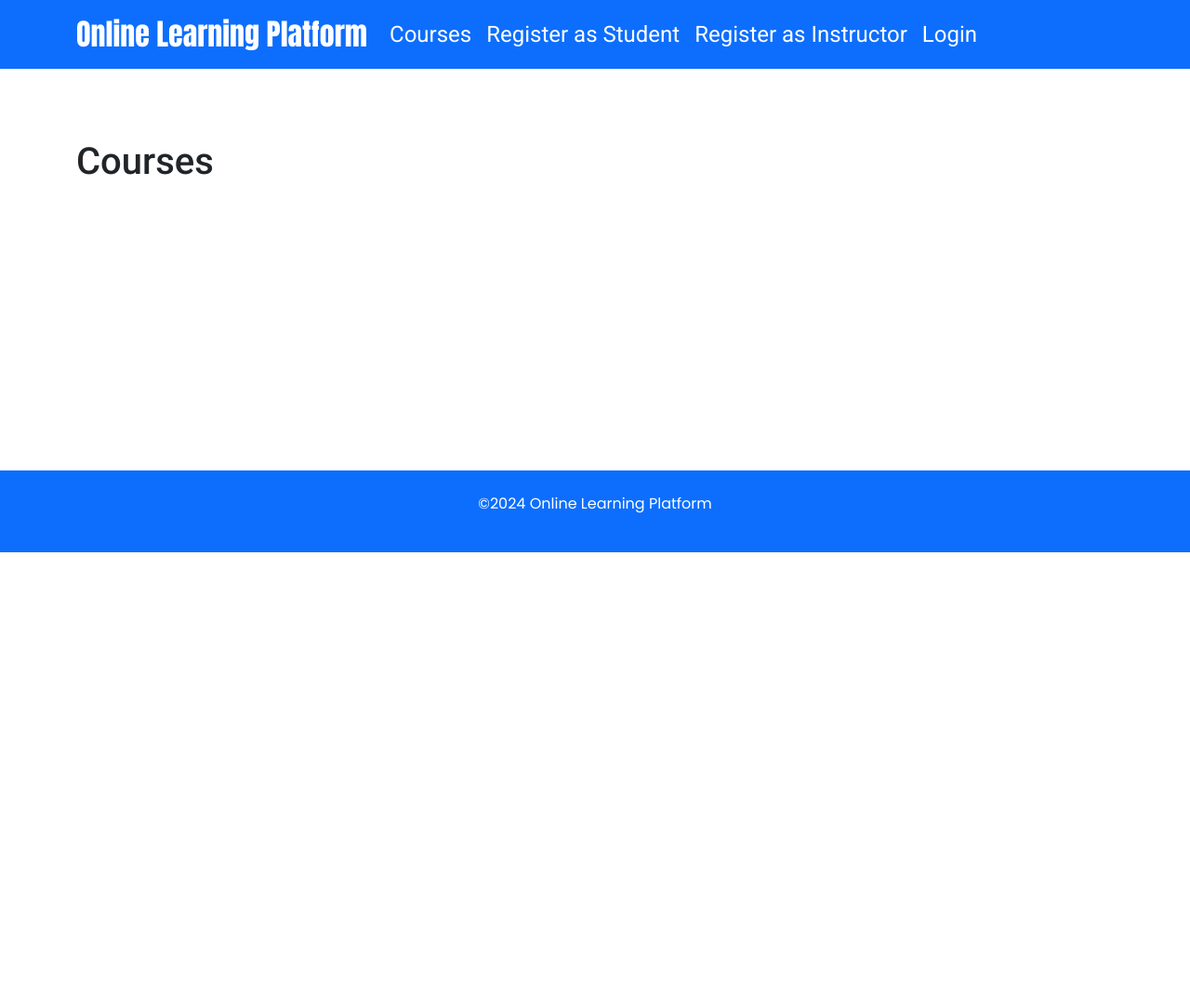
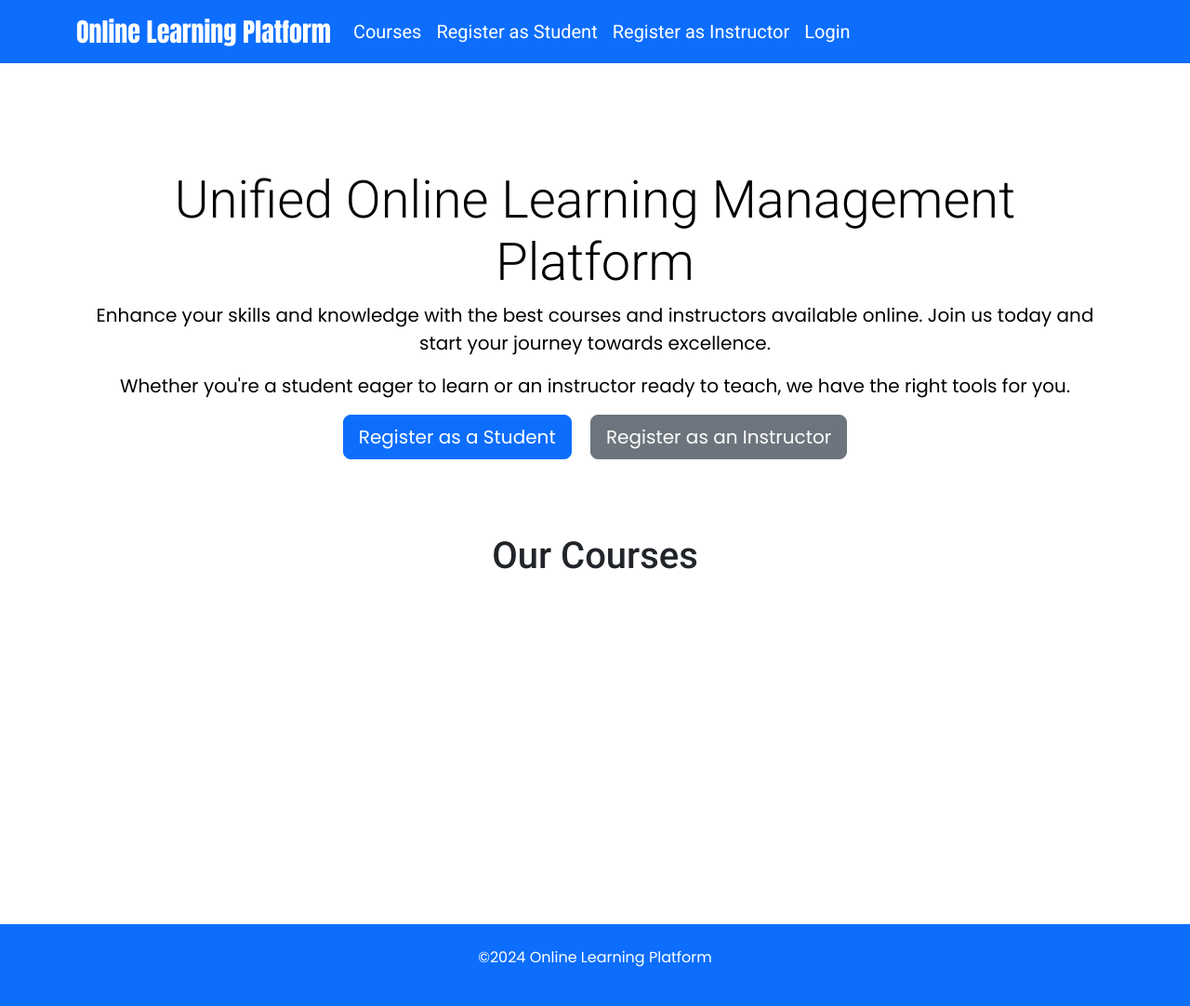
Before and after one commit to MusfiqDehan/OnlineLearningPlatform, a Django app: page / in a window 1280 px wide. Shown: the whole page at 93% size. Before the commit the page ends 594 px from the top, so only its background shows below. Run offline with Django 5.2, Linux system fonts and the light colour scheme; data that the repository does not hold is empty.

```diff
--- a/templates/base.html
+++ b/templates/base.html
@@ -40,9 +40,9 @@
 
 <body>
     <header>
-        <nav class="navbar navbar-expand-lg fixed-top bg-primary">
+        <nav class="navbar navbar-expand-lg fixed-top top-0 bg-primary">
             <div class="container">
-                <a class="navbar-brand logo fs-2 text-white" href="#">Online Learning Platform</a>
+                <a class="navbar-brand logo fs-3 text-white" href="{% url 'course_list' %}">Online Learning Platform</a>
                 <button class="navbar-toggler" type="button" data-bs-toggle="collapse"
                     data-bs-target="#navbarSupportedContent" aria-controls="navbarSupportedContent"
                     aria-expanded="false" aria-label="Toggle navigation">
@@ -51,34 +51,34 @@
                 <div class="collapse navbar-collapse" id="navbarSupportedContent">
                     <ul class="navbar-nav me-auto mb-2 mb-lg-0">
                         <li class="nav-item">
-                            <a class="nav-link fs-4 text-white" aria-current="page"
+                            <a class="nav-link fs-5 text-white" aria-current="page"
                                 href="{% url 'course_list' %}">Courses</a>
                         </li>
 
                         <li class="nav-item">
-                            <a class="nav-link fs-4 text-white" aria-current="page"
+                            <a class="nav-link fs-5 text-white" aria-current="page"
                                 href="{% url 'student_signup' %}">Register as Student</a>
                         </li>
 
                         <li class="nav-item">
-                            <a class="nav-link fs-4 text-white" aria-current="page"
+                            <a class="nav-link fs-5 text-white" aria-current="page"
                                 href="{% url 'instructor_signup' %}">Register as Instructor</a>
                         </li>
 
                         <li class="nav-item">
-                            <a class="nav-link fs-4 text-white" aria-current="page" href="{% url 'login' %}">Login</a>
+                            <a class="nav-link fs-5 text-white" aria-current="page" href="{% url 'login' %}">Login</a>
                         </li>
 
                         {% if user.is_authenticated %}
                         {% if user.is_instructor %}
 
                         <li class="nav-item">
-                            <a class="nav-link fs-3 text-white" href="{% url 'course_create' %}">Create Course</a>
+                            <a class="nav-link fs-5 text-white" href="{% url 'course_create' %}">Create Course</a>
                         </li>
                         {% endif %}
 
                     </ul>
-                    <span class="nav-link">Welcome, {{ user.username }}</span>
+                    <span class="nav-link fs-5 text-white">Welcome, {{ user.username }}</span>
 
                     {% endif %}
                 </div>
@@ -103,7 +103,7 @@
         {% endblock %}
     </main>
 
-    <footer class="bg-primary text-white text-center align-middle w-full py-4">
+    <footer class="bg-primary text-white text-center align-middle py-4 bottom-0 w-100">
 
         <p>&copy;2024 Online Learning Platform</p>
 
--- a/templates/courses/course_list.html
+++ b/templates/courses/course_list.html
@@ -1,15 +1,54 @@
 {% extends 'base.html' %}
 
 {% block content %}
-  <h1>Courses</h1>
-  {% for course in courses %}
-    <div>
-      {% if course.thumbnail %}
-        <img src="{{ course.thumbnail.url }}" alt="{{ course.title }}" style="max-width: 200px;" />
-      {% endif %}
-      <h2><a href="{% url 'course_detail' course.pk %}">{{ course.title }}</a></h2>
-      <p>{{ course.description }}</p>
-      <p>Instructor: {{ course.instructor.username }}</p>
+
+<style>
+  #courses {
+    text-align: center;
+  }
+</style>
+<!-- Hero Section -->
+<section id="hero" class="text-black text-center py-3">
+  <div class="py-3">
+    <h1 class="display-4">
+      Unified Online Learning Management Platform
+    </h1>
+    <p class="lead">
+      Enhance your skills and knowledge with the best courses and instructors available online. Join us
+      today and start your journey towards excellence.
+    </p>
+    <p class="lead">
+      Whether you're a student eager to learn or an instructor ready to teach, we have the right tools for
+      you.
+    </p>
+    <a href="{% url 'student_signup' %}" class="btn btn-primary btn-lg mx-2">Register as a Student</a>
+    <a href="{% url 'instructor_signup' %}" class="btn btn-secondary btn-lg mx-2">Register as an Instructor</a>
+  </div>
+</section>
+
+<!-- Courses Section -->
+<section id="courses" class="py-5">
+
+  <h1 class="mb-4">Our Courses</h1>
+  <div class="row">
+    {% for course in courses %}
+    <div class="col-md-3 mb-4">
+      <div class="card h-100">
+        {% if course.thumbnail %}
+        <img src="{{ course.thumbnail.url }}" class="card-img-top" alt="{{ course.title }}" />
+        {% endif %}
+        <div class="card-body">
+          <h5 class="card-title"><a href="{% url 'course_detail' course.pk %}">{{ course.title }}</a></h5>
+          <p class="card-text">{{ course.description }}</p>
+          <p class="card-text">
+            <small class="text-muted">Instructor: {{ course.instructor.username }}</small>
+          </p>
+          <a href="{% url 'course_detail' course.pk %}" class="btn btn-primary">View Course</a>
+        </div>
+      </div>
     </div>
-  {% endfor %}
+    {% endfor %}
+  </div>
+</section>
+
 {% endblock %}
```
Also changed, not shown: templates/accounts/login.html (+24 -9 lines), templates/accounts/student_signup.html (+25 -5 lines), 1 other file.
